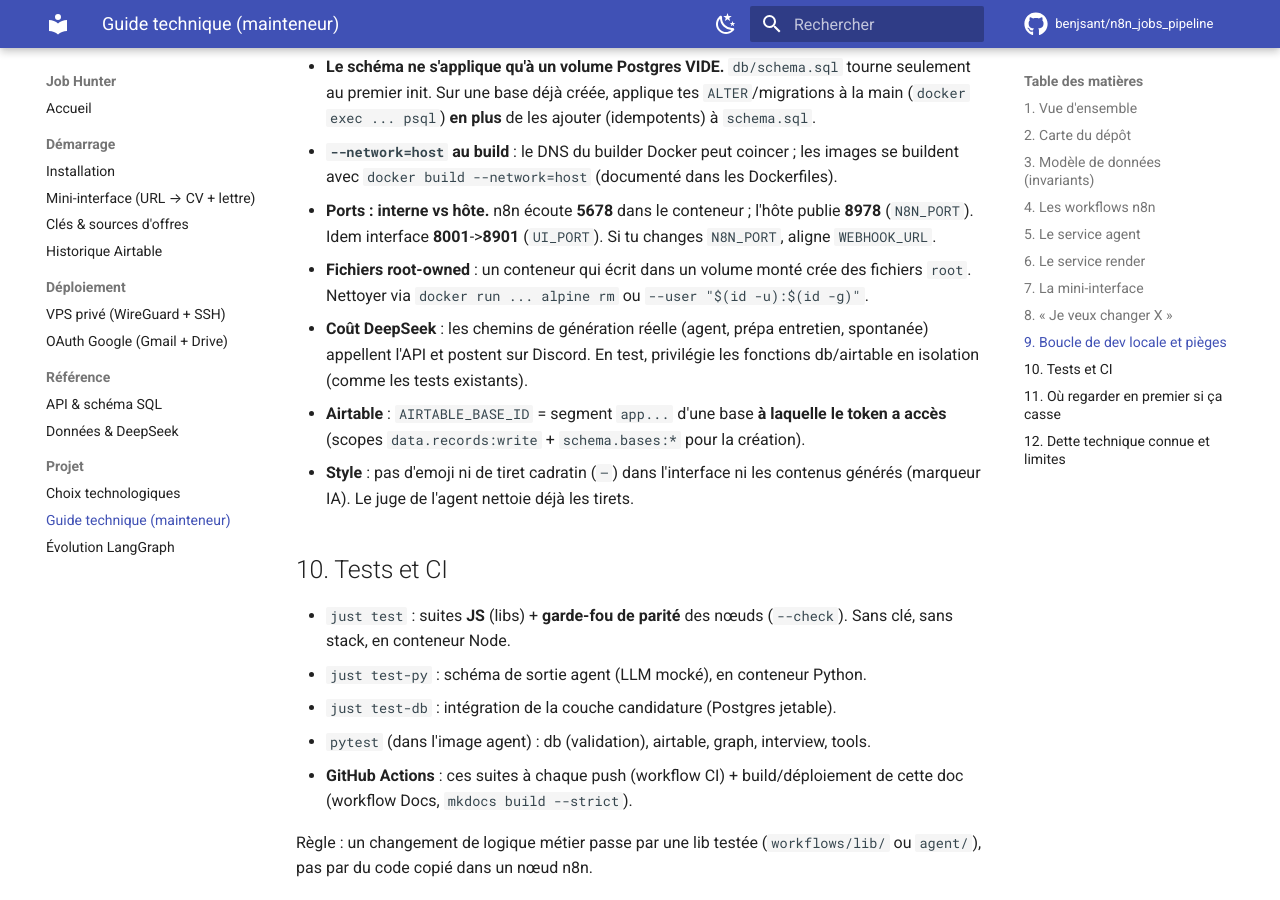
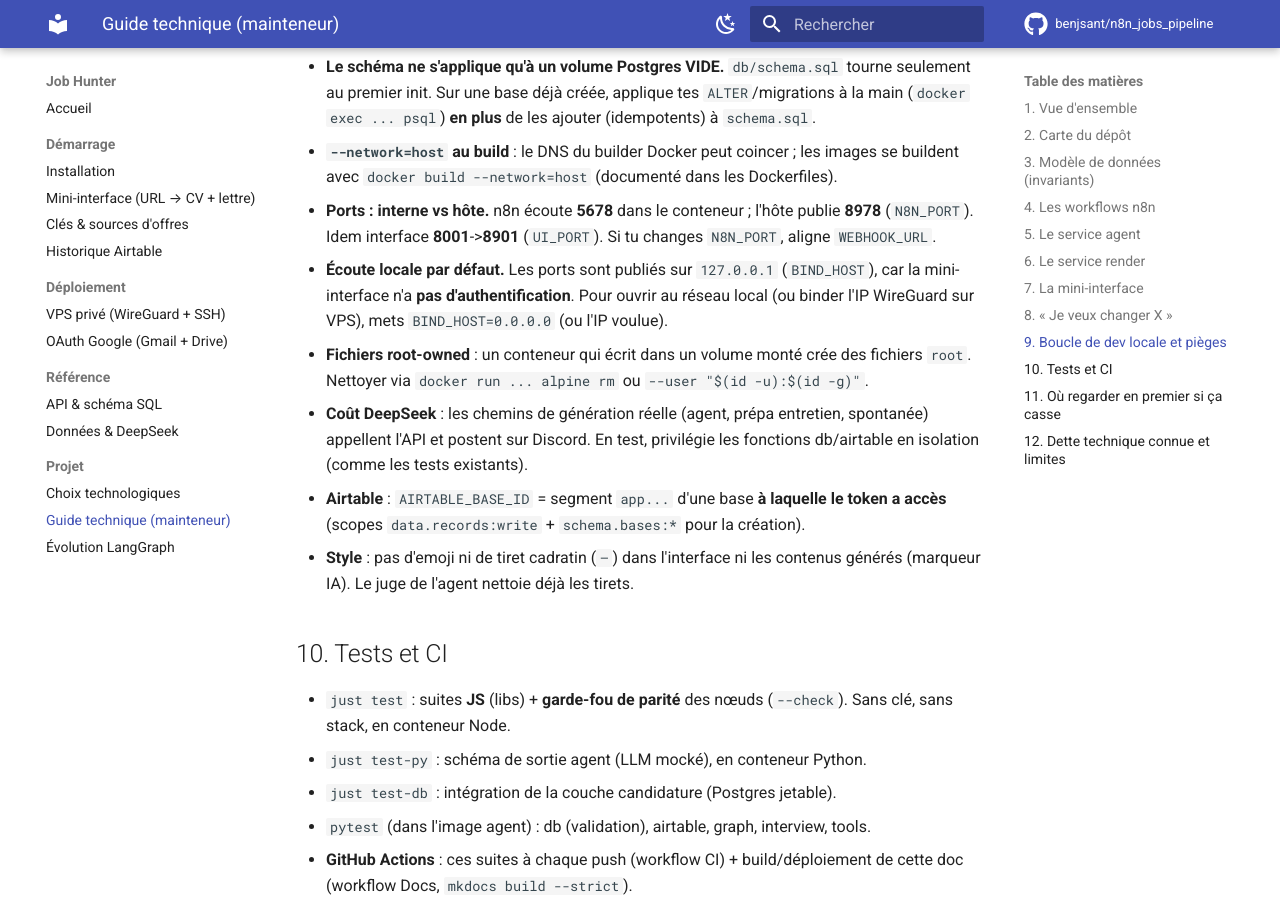
Before and after one commit to benjsant/n8n_jobs_pipeline, an MkDocs documentation site: the page built from docs/architecture-technique.md, in a window 1280 px wide and 900 px high, scrolled down 5893 px. Built offline with MkDocs 1.6.1 and Material for MkDocs 9.7.7, drawn with Linux system fonts in a browser that asks for light colours; comment, search, counter and statistics services are not loaded.

Commit message:
Sécurité + robustesse (suite audit) : écoute locale + logs d'échecs
- S1 : les ports publiés écoutent sur 127.0.0.1 par défaut (BIND_HOST), la
  mini-interface n'ayant pas d'auth. BIND_HOST=0.0.0.0 (ou IP WireGuard) pour
  ouvrir. Vérifié : docker port -> 127.0.0.1:8901 / 127.0.0.1:8978.
- C1 : les échecs de suivi/Airtable (except silencieux dans app.py) sont
  désormais journalisés (logger.warning) au lieu d'être avalés.
- C2 : /offers/reanalyze protège update_offer_score (503 au lieu de 500 si la
  base tombe).
- Doc (installation + guide technique) : BIND_HOST expliqué.

26 tests pytest verts, binding et interface locale vérifiés.

Co-Authored-By: Claude Opus 4.8 <noreply@anthropic.com>

```diff
--- a/docs/architecture-technique.md
+++ b/docs/architecture-technique.md
@@ -238,6 +238,9 @@ docker compose up -d --force-recreate --no-deps agent-langgraph
 - **Ports : interne vs hôte.** n8n écoute **5678** dans le conteneur ; l'hôte publie
   **8978** (`N8N_PORT`). Idem interface **8001**->**8901** (`UI_PORT`). Si tu changes
   `N8N_PORT`, aligne `WEBHOOK_URL`.
+- **Écoute locale par défaut.** Les ports sont publiés sur `127.0.0.1` (`BIND_HOST`),
+  car la mini-interface n'a **pas d'authentification**. Pour ouvrir au réseau local
+  (ou binder l'IP WireGuard sur VPS), mets `BIND_HOST=0.0.0.0` (ou l'IP voulue).
 - **Fichiers root-owned** : un conteneur qui écrit dans un volume monté crée des
   fichiers `root`. Nettoyer via `docker run ... alpine rm` ou `--user "$(id -u):$(id -g)"`.
 - **Coût DeepSeek** : les chemins de génération réelle (agent, prépa entretien,
```
Also changed, not shown: docker-compose.yml (+6 -5 lines), docs/installation.md (+4 -0 lines), 2 other files.
